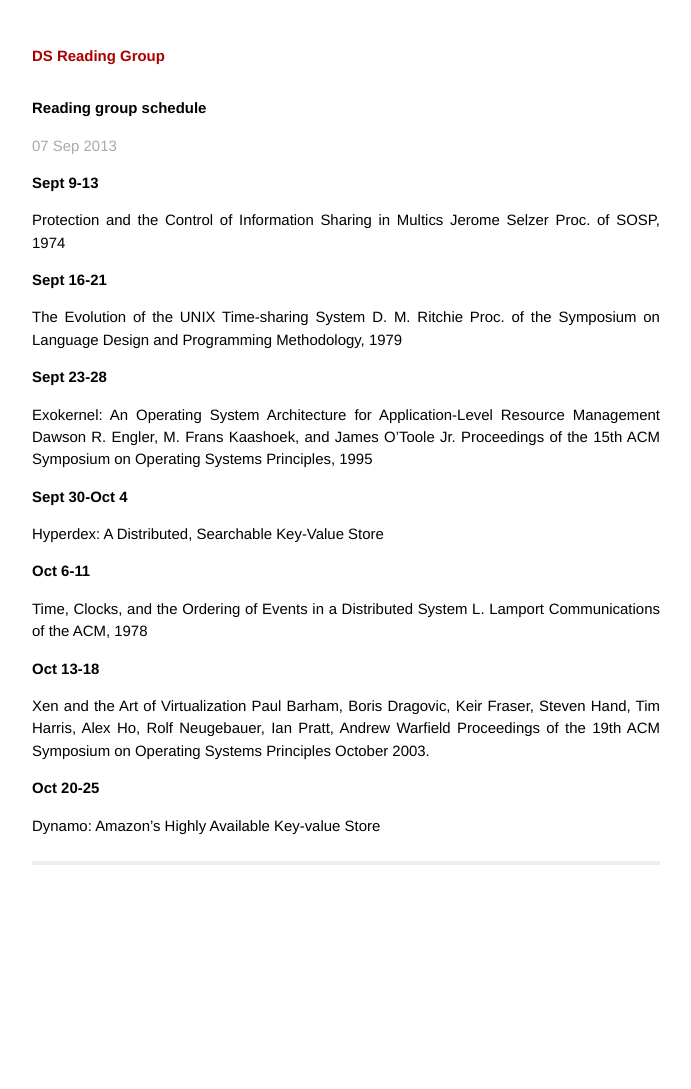
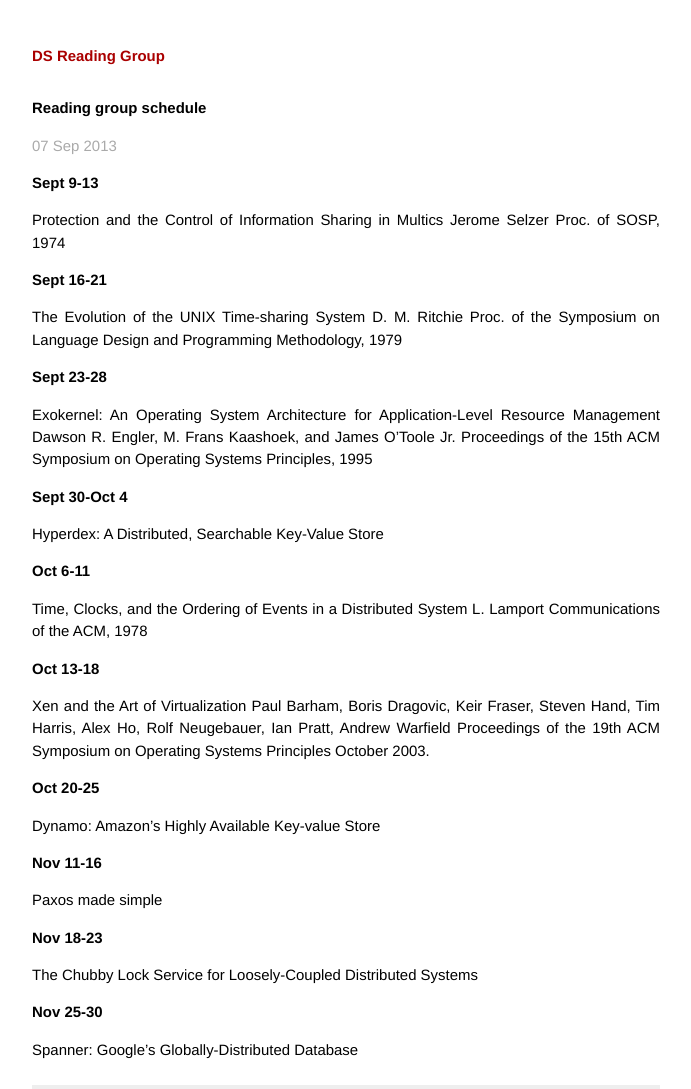
Before and after one commit to columbia/ds_reading_group, a Jekyll site: the page built from _posts/2013-09-07-schedule.markdown, in a window 1280 px wide. Shown: the whole page, without its empty margins (294-985 px from the left). Built offline with Jekyll 4.4.1, drawn with Linux system fonts in a browser that asks for light colours; before the commit the page ends 945 px from its top, so only the background shows below that.

Commit message:
Update 2013-09-07-schedule.markdown

```diff
--- a/_posts/2013-09-07-schedule.markdown
+++ b/_posts/2013-09-07-schedule.markdown
@@ -35,3 +35,12 @@
 
 # Oct 20-25
 Dynamo: Amazon’s Highly Available Key-value Store
+
+# Nov 11-16
+Paxos made simple
+
+# Nov 18-23
+The Chubby Lock Service for Loosely-Coupled Distributed Systems
+
+# Nov 25-30
+Spanner: Google’s Globally-Distributed Database
```
